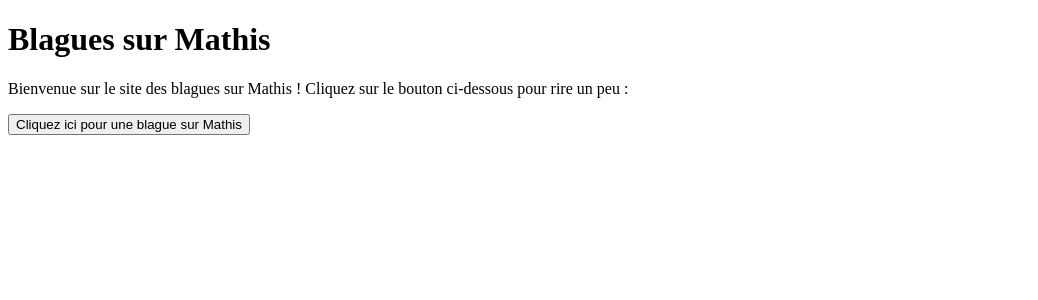
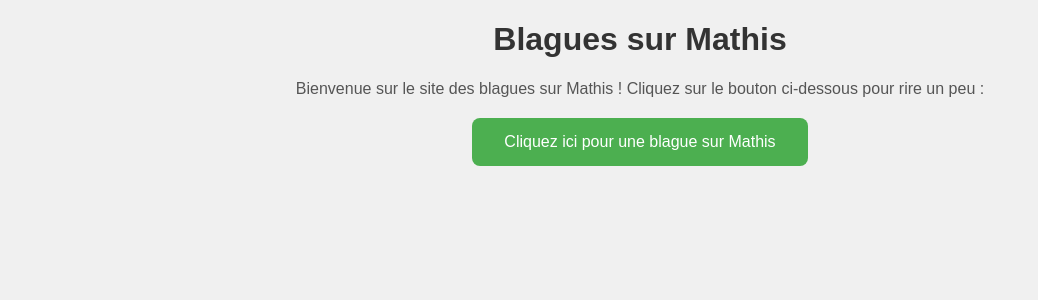
Before and after one commit to Mouhamed38/mon-nouveau-blog, a Django app: page / in a window 1280 px wide. Shown: the top 300 px of the page, without its empty margins (0-1038 px from the left). Run offline with Django 3.2, Linux system fonts and the light colour scheme.

Commit message:
Modification du HTML du site

```diff
--- a/blog/templates/blog/post_list.html
+++ b/blog/templates/blog/post_list.html
@@ -2,6 +2,35 @@
 <html>
 <head>
     <title>Blagues sur Mathis</title>
+    <style>
+        body {
+            font-family: Arial, sans-serif;
+            background-color: #f0f0f0;
+            text-align: center;
+        }
+        h1 {
+            color: #333;
+        }
+        p {
+            color: #555;
+        }
+        button {
+            background-color: #4CAF50;
+            border: none;
+            color: white;
+            padding: 15px 32px;
+            text-align: center;
+            text-decoration: none;
+            display: inline-block;
+            font-size: 16px;
+            margin: 4px 2px;
+            cursor: pointer;
+            border-radius: 8px;
+        }
+        button:hover {
+            background-color: #45a049;
+        }
+    </style>
 </head>
 <body>
     <h1>Blagues sur Mathis</h1>
@@ -14,7 +43,10 @@
             var blagues = [
                 "Pourquoi Mathis est-il toujours fatigué ? Parce qu'il fait pipi au lit et passe ses nuits à nettoyer ses draps !",
                 "Pourquoi Mathis a-t-il toujours une grosse tête de Baptout ? Parce qu'il a tellement d'intelligence que son cerveau ne tient pas dans son crâne !",
-                "Que fait Mathis lorsqu'il voit un livre ? Il le mange pour essayer d'obtenir de l'intelligence, mais ça ne marche pas !"
+                "Que fait Mathis lorsqu'il voit un livre ? Il le mange pour essayer d'obtenir de l'intelligence, mais ça ne marche pas !",
+                "Pourquoi Mathis adore-t-il les blagues sur les piscines ? Parce qu'il a l'habitude de faire pipi dans l'eau !",
+                "Quelle est la différence entre Mathis et un ballon de baudruche ? Le ballon de baudruche a plus de cervelle !",
+                "Pourquoi Mathis n'a-t-il jamais faim ? Parce qu'il mange comme un ogre et transforme tout en graisse !"
             ];
 
             // Choix aléatoire d'une blague
```
